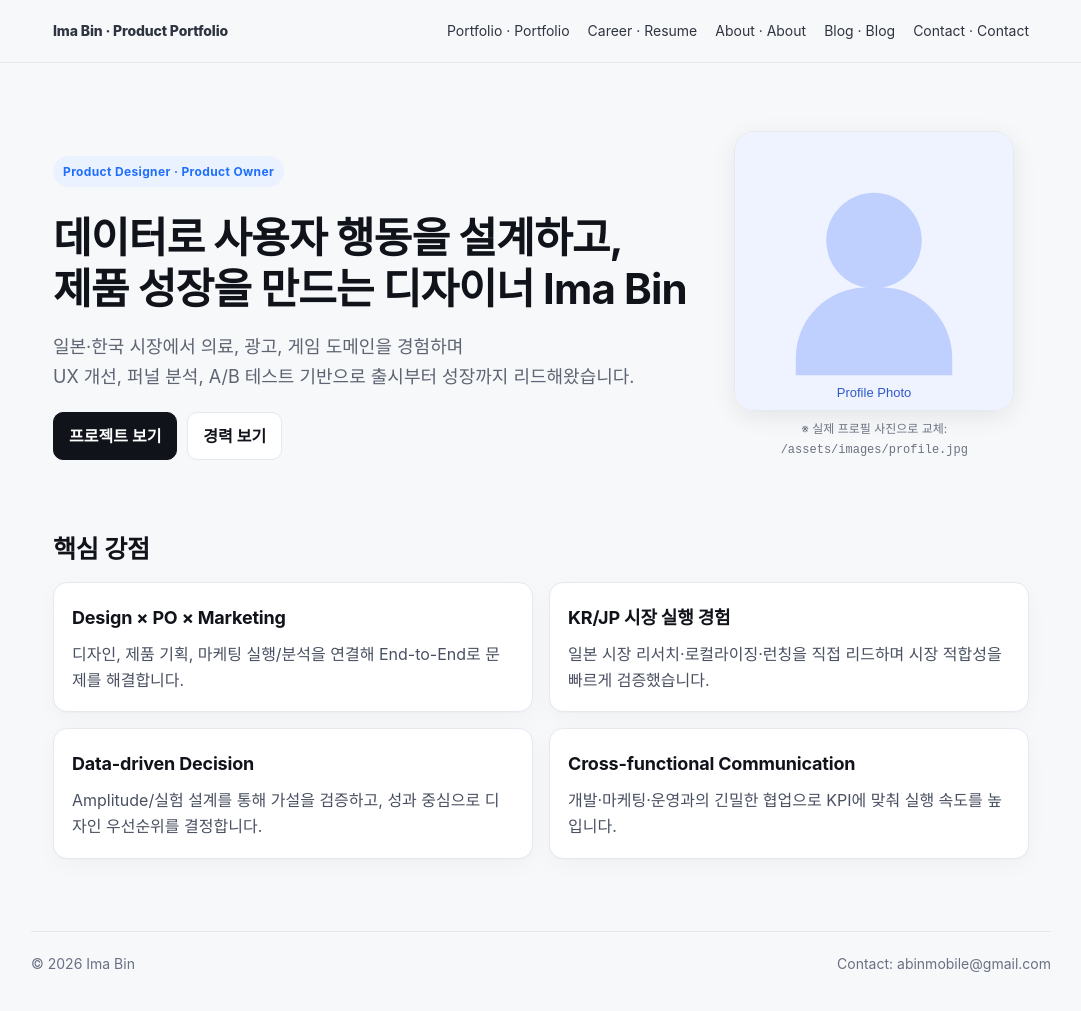
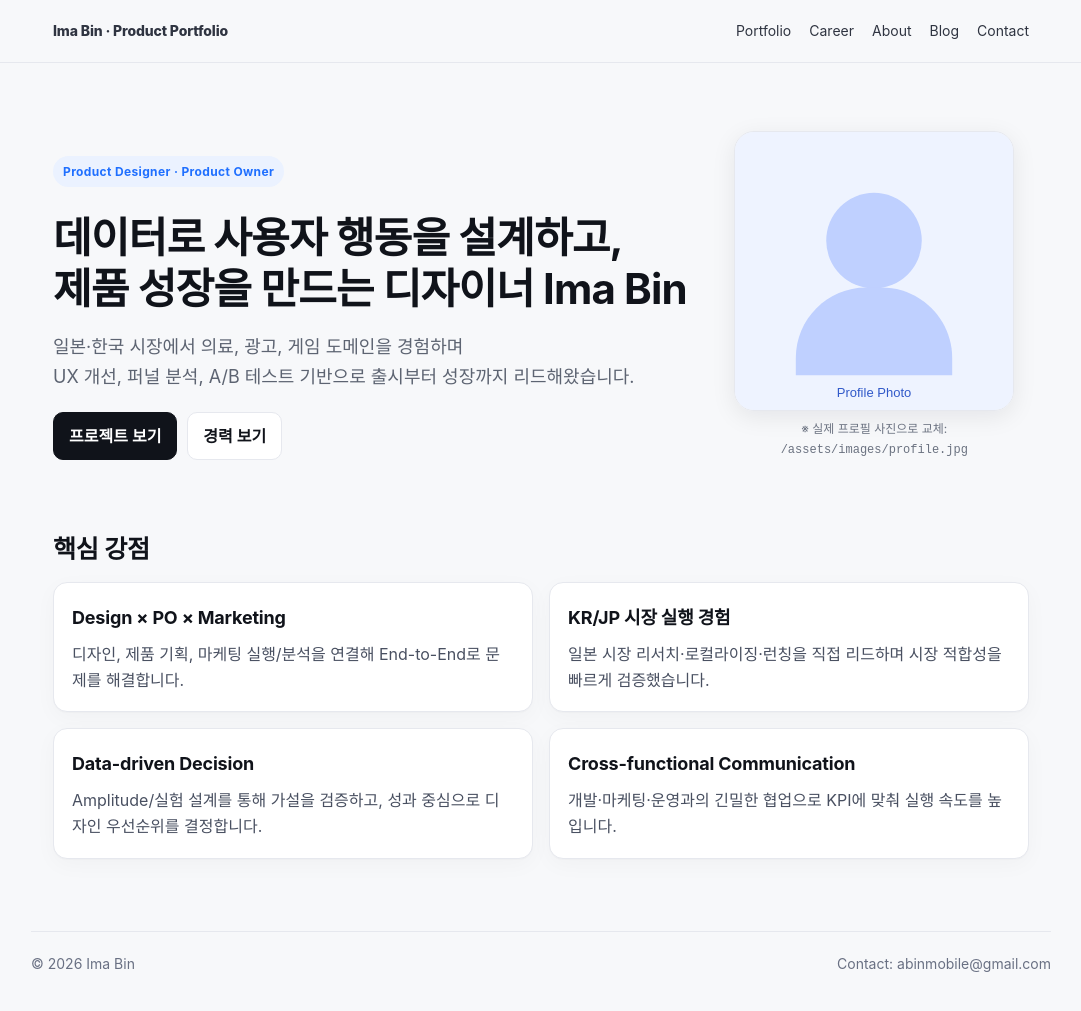
Before and after one commit to ima-bin/ima-bin.github.io, a Jekyll site: the page built from index.md, in a window 1280 px wide and 1011 px high. Shown: the whole window, without its empty margins (99-1180 px from the left). Built offline with Jekyll 4.4.1, drawn with Linux system fonts in a browser that asks for light colours.

Commit message:
Simplify nav labels to single English titles

```diff
--- a/_config.yml
+++ b/_config.yml
@@ -8,18 +8,13 @@ collections:
     permalink: /projects/:name/
 
 navigation:
-  - title_ko: "Portfolio"
-    title_en: "Portfolio"
+  - title: "Portfolio"
     url: "/portfolio/"
-  - title_ko: "Career"
-    title_en: "Resume"
+  - title: "Career"
     url: "/resume/"
-  - title_ko: "About"
-    title_en: "About"
+  - title: "About"
     url: "/about/"
-  - title_ko: "Blog"
-    title_en: "Blog"
+  - title: "Blog"
     url: "/blog/"
-  - title_ko: "Contact"
-    title_en: "Contact"
+  - title: "Contact"
     url: "/contact/"
--- a/_layouts/default.html
+++ b/_layouts/default.html
@@ -12,7 +12,7 @@
     <div class="wrap nav">
       <a class="brand" href="{{ '/' | relative_url }}">Ima Bin · Product Portfolio</a>
       {% for item in site.navigation %}
-      <a href="{{ item.url | relative_url }}">{{ item.title_ko }} · {{ item.title_en }}</a>
+      <a href="{{ item.url | relative_url }}">{{ item.title }}</a>
       {% endfor %}
     </div>
   </header>
```
